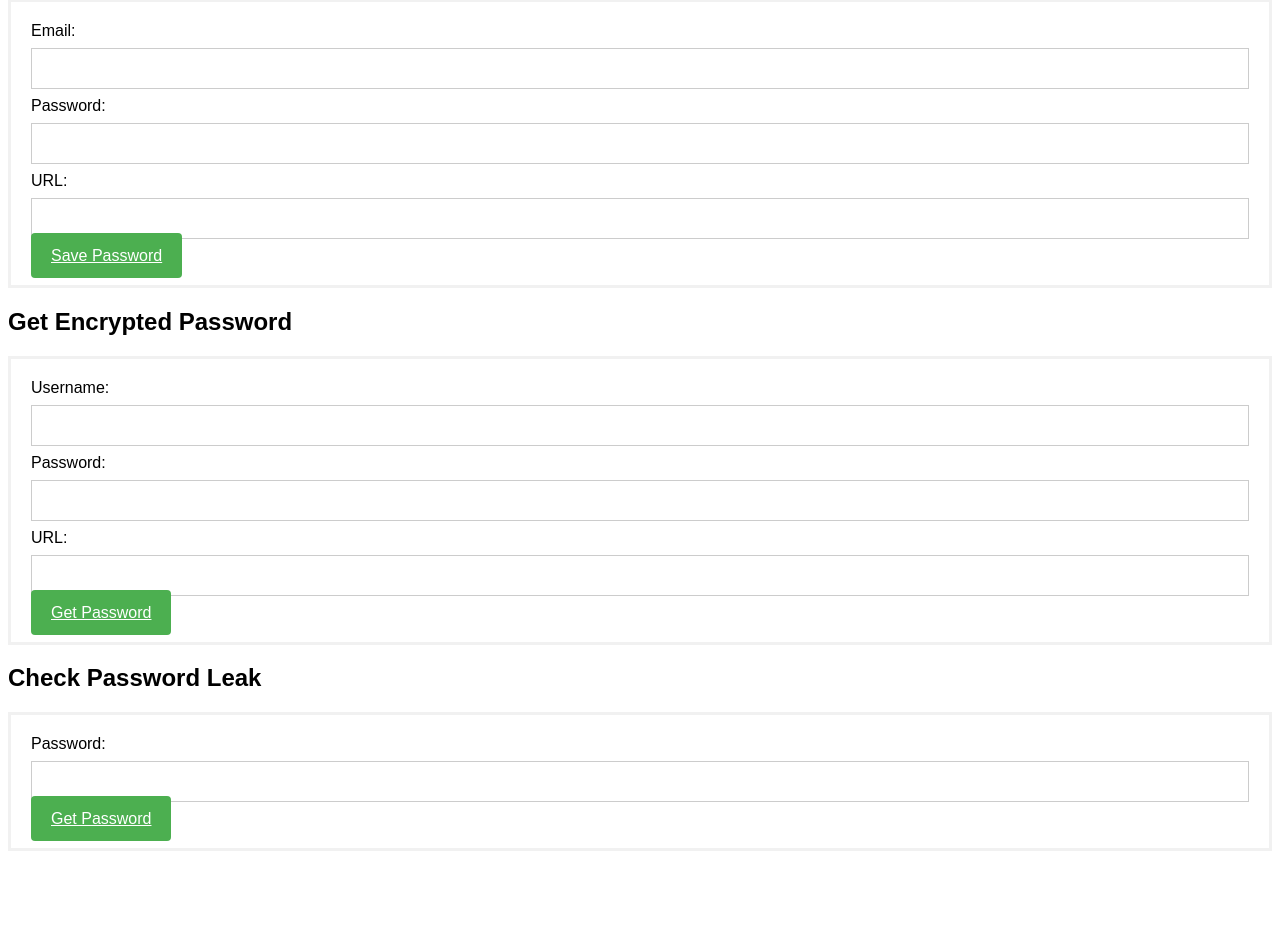
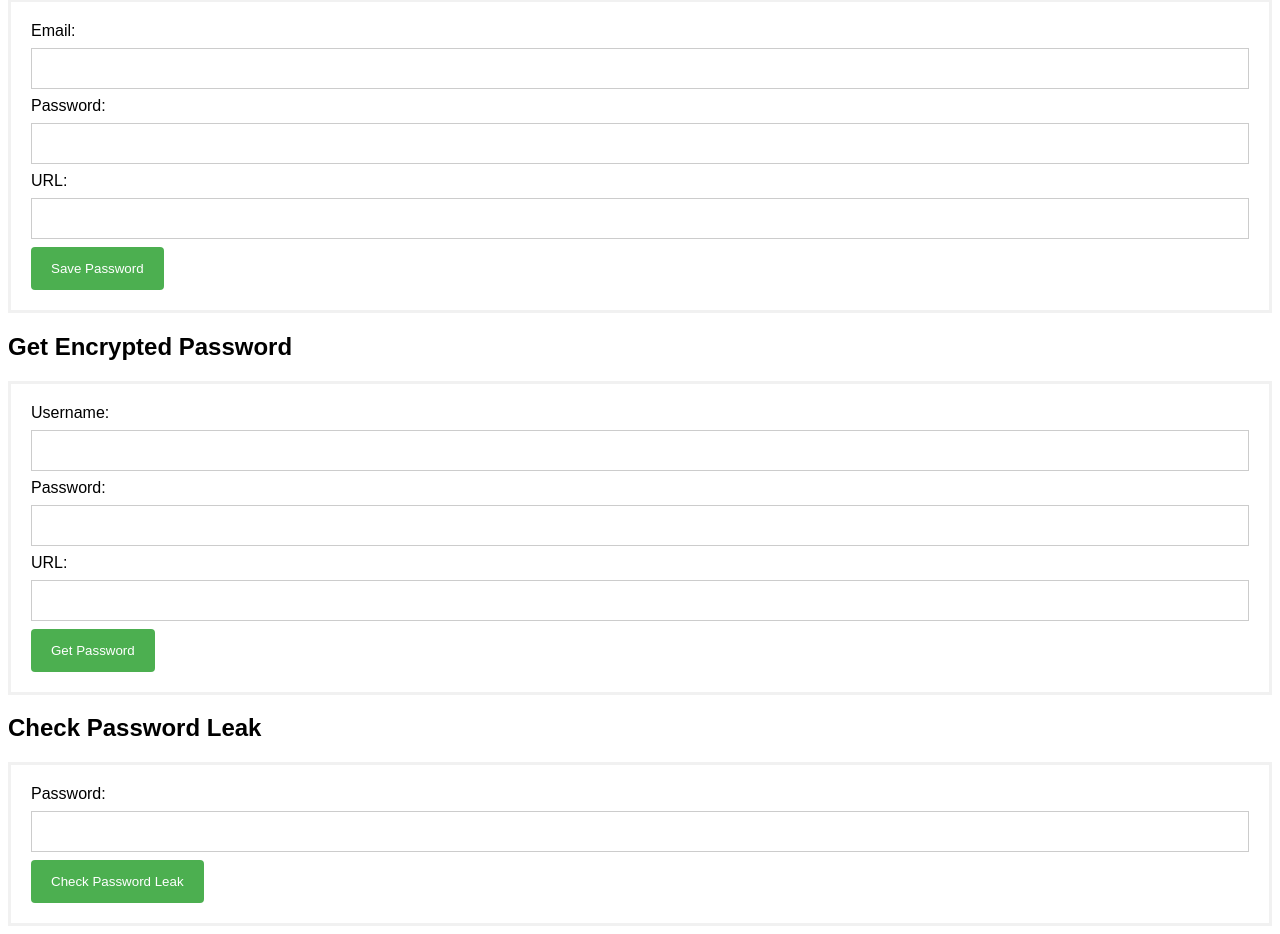
Before and after one commit to yuh2k/Security-Password-Manager, a Flask app: page / in a window 1280 px wide. Shown: the part 167-1101 px from the top of the page. Before the commit the page ends 1018 px from the top, so only its background shows below. Run offline with Flask 3, Linux system fonts and the light colour scheme; some libraries are stand-ins or nearby versions.

Commit message:
frontend change

```diff
--- a/server/templates/index.html
+++ b/server/templates/index.html
@@ -14,19 +14,19 @@
         Email: <input type="email" id="email" required><br>
         Password: <input type="password" id="password" required><br>
         URL: <input type="text" id="url" required><br>
-        <a href="/encrypt-and-save" class="button">Save Password</a>
+        <button type="submit" class="button">Save Password</button>
     </form>
     <h2>Get Encrypted Password</h2>
     <form id="getPasswordForm">
         Username: <input type="text" id="username" required><br>
         Password: <input type="password" id="get_password" required><br>
         URL: <input type="text" id="get_url" required><br>
-        <a href="/get-password" class="button">Get Password</a>
+        <button type="submit" class="button">Get Password</button>
     </form>
     <h2>Check Password Leak</h2>
     <form id="checkPasswordLeakForm">
         Password: <input type="password" id="leak_password" required><br>
-        <a href="/check-password-leak" class="button">Get Password</a>
+        <button type="submit" class="button">Check Password Leak</button>
     </form>
 
     <script src="{{ url_for('static', filename='js/app.js') }}"></script>
```
